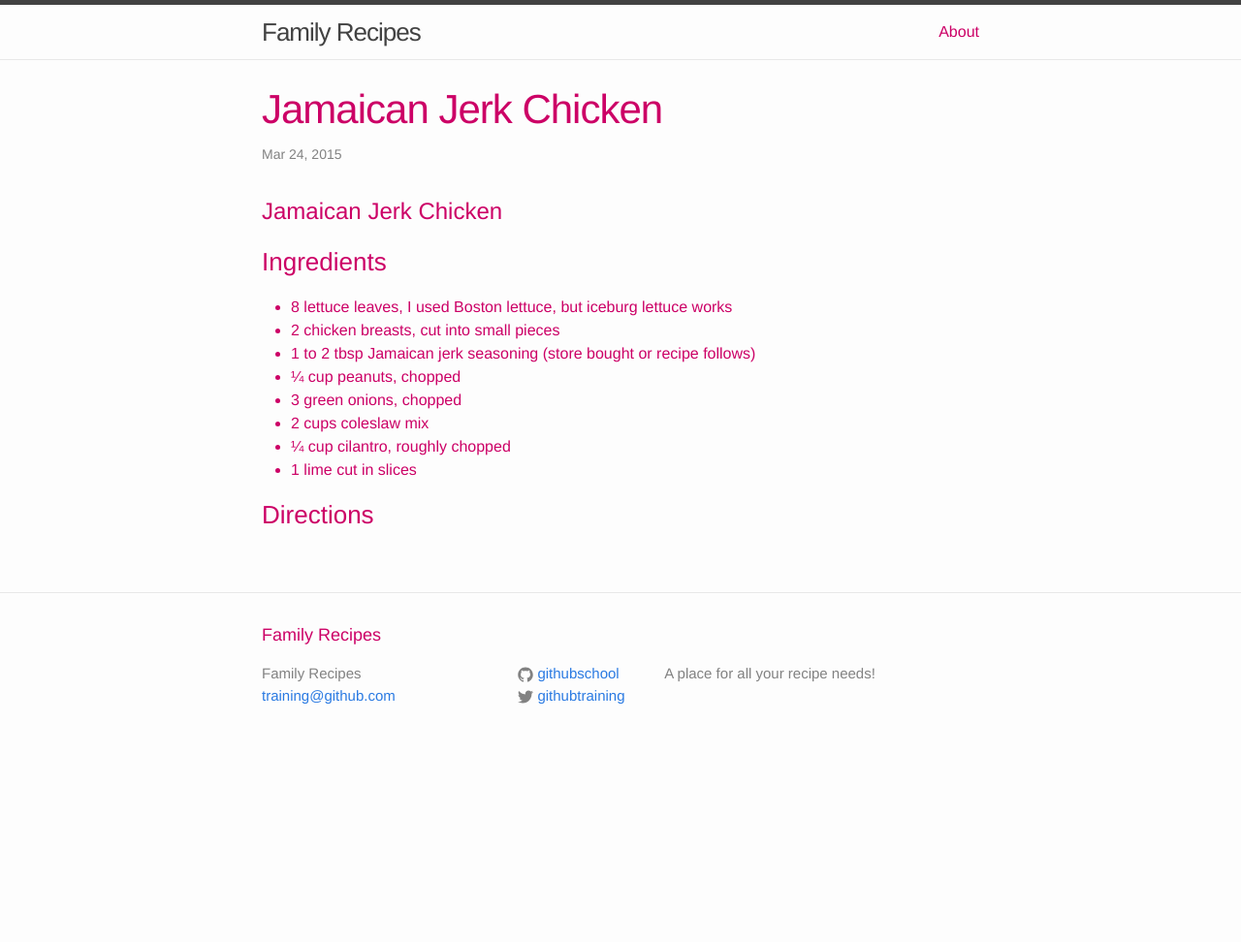
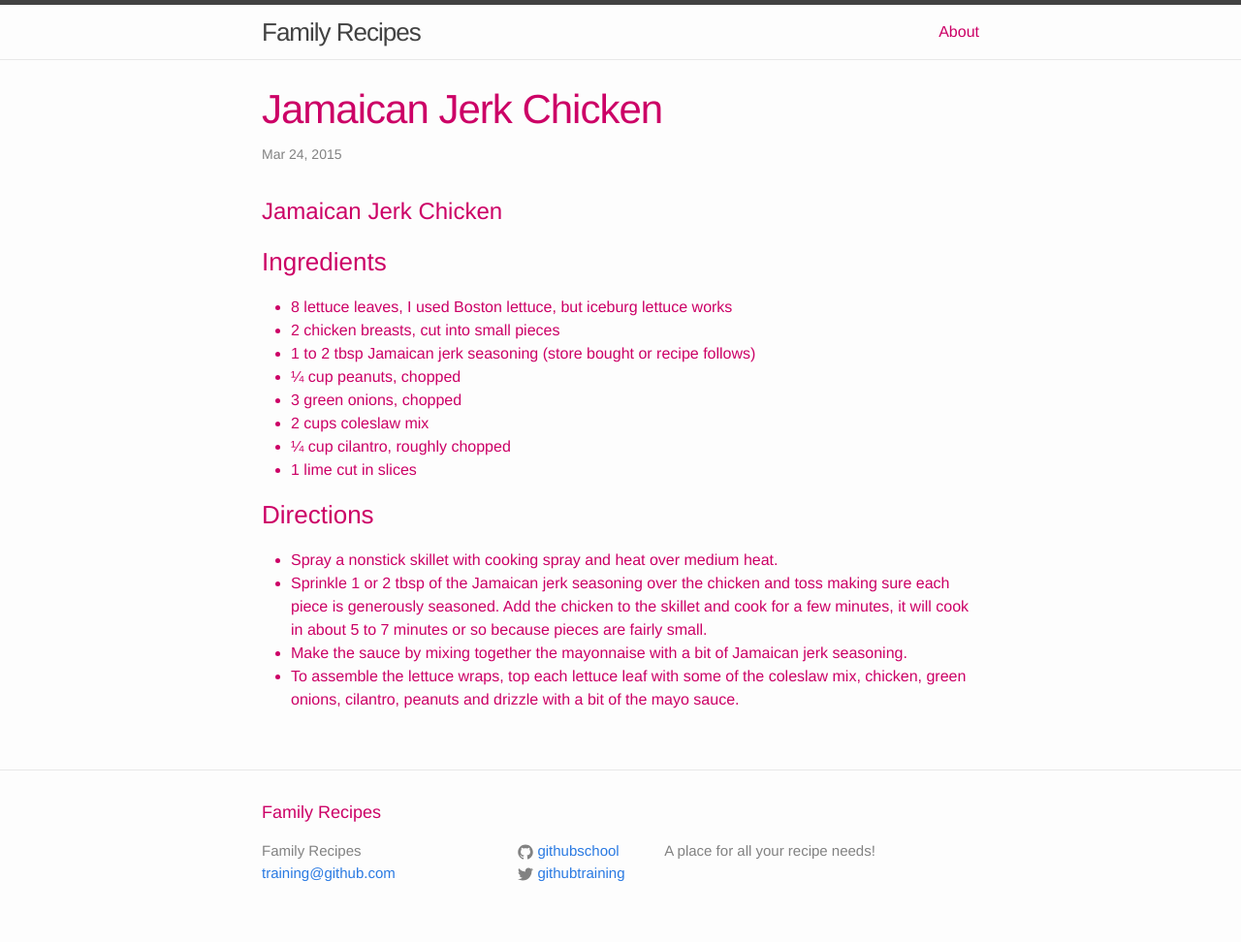
Before and after one commit to githubteacher/feb-recipes, a Jekyll site: the page built from _posts/2015-03-24-jamaican-jerk-chicken.md, in a window 1280 px wide. Shown: the whole page at 97% size. Built offline with Jekyll 4.4.1, drawn with Linux system fonts in a browser that asks for light colours; before the commit the page ends 900 px from its top, so only the background shows below that.

Commit message:
added Jamaican jerk chicken directions

```diff
--- a/_posts/2015-03-24-jamaican-jerk-chicken.md
+++ b/_posts/2015-03-24-jamaican-jerk-chicken.md
@@ -18,3 +18,7 @@ categories: main
 - 1 lime cut in slices
 
 ### Directions
+- Spray a nonstick skillet with cooking spray and heat over medium heat.
+- Sprinkle 1 or 2 tbsp of the Jamaican jerk seasoning over the chicken and toss making sure each piece is generously seasoned. Add the chicken to the skillet and cook for a few minutes, it will cook in about 5 to 7 minutes or so because pieces are fairly small.
+- Make the sauce by mixing together the mayonnaise with a bit of Jamaican jerk seasoning.
+- To assemble the lettuce wraps, top each lettuce leaf with some of the coleslaw mix, chicken, green onions, cilantro, peanuts and drizzle with a bit of the mayo sauce.
```
